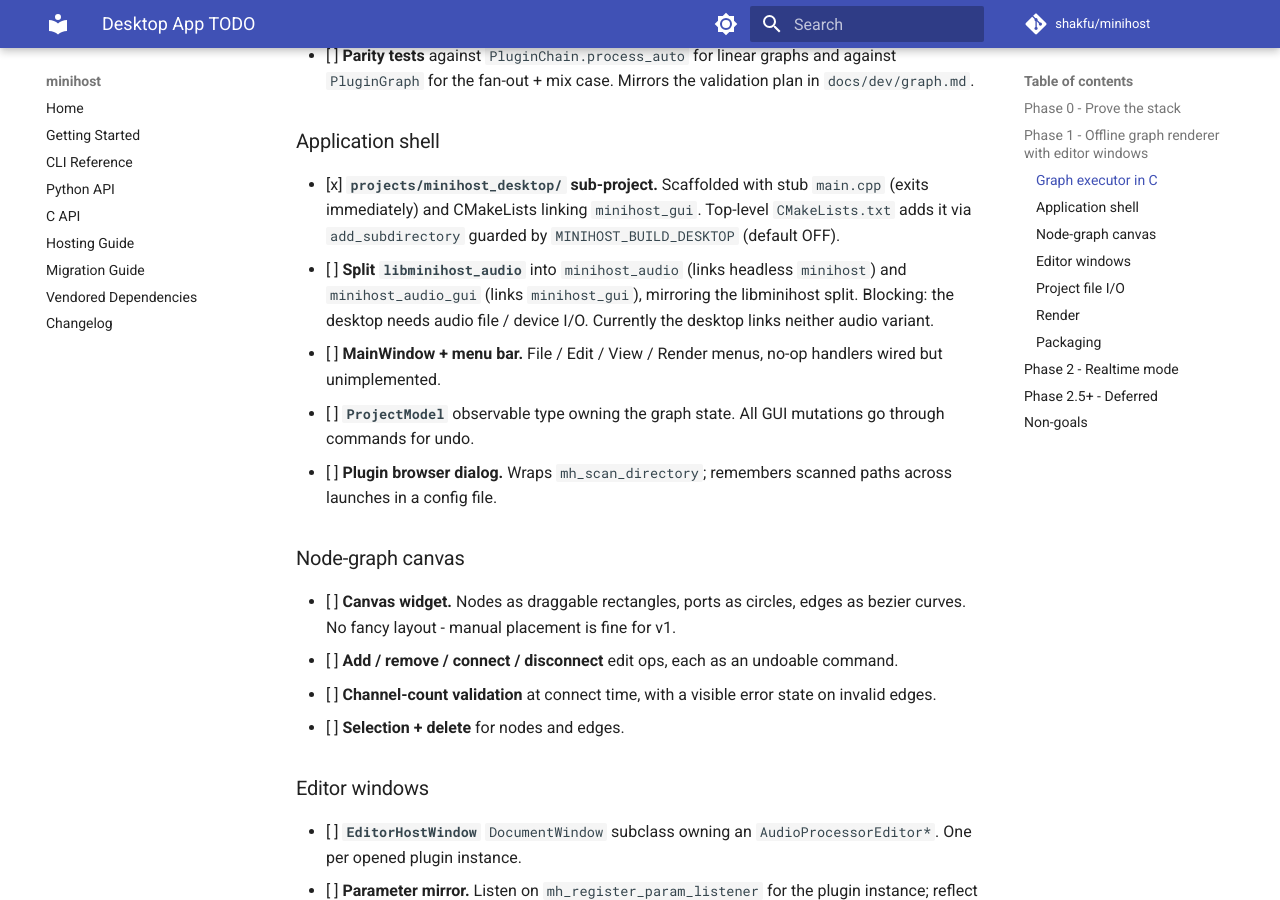
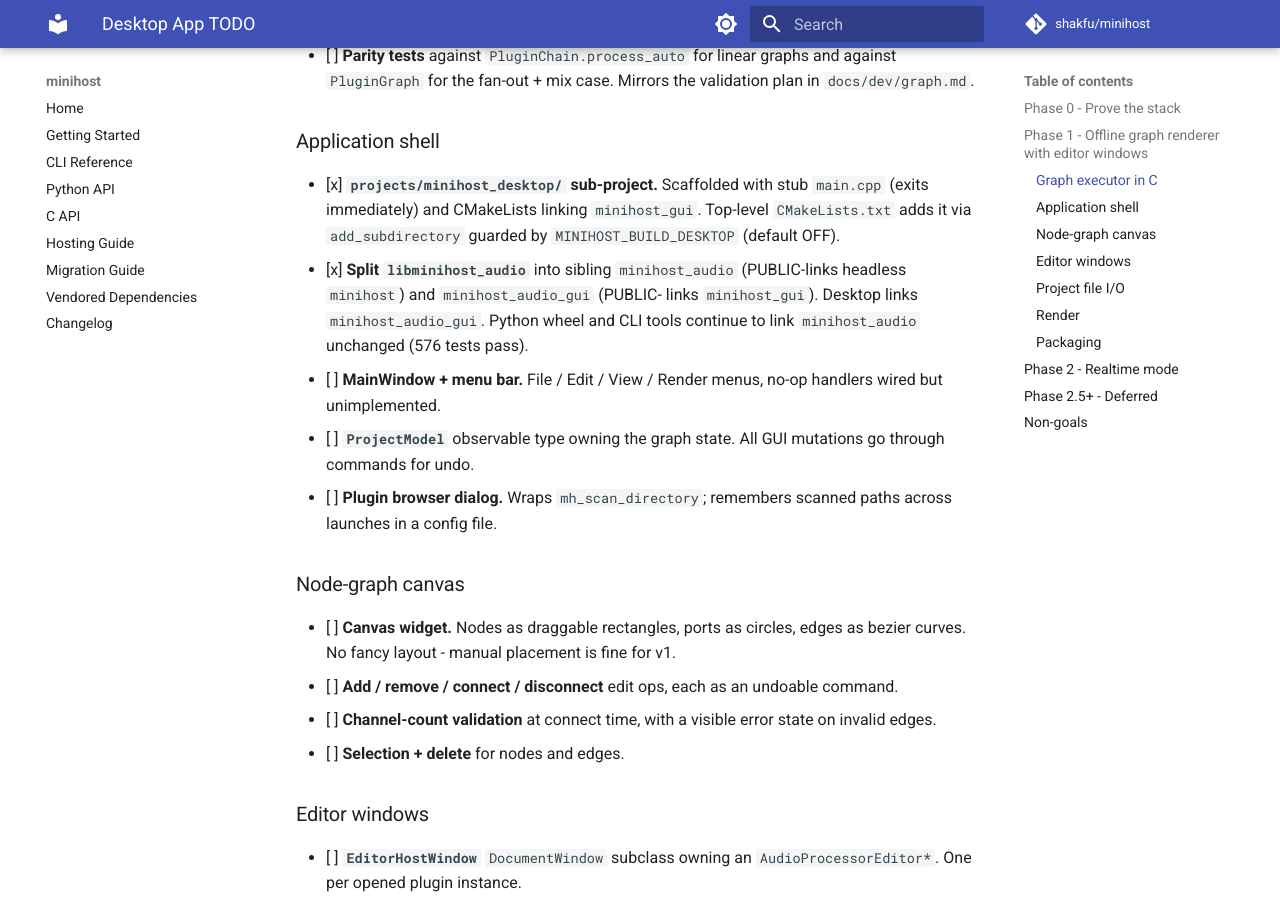
Before and after one commit to shakfu/minihost, an MkDocs documentation site: the page built from docs/dev/desktop_app_todo.md, in a window 1280 px wide and 900 px high, scrolled down 1136 px. Built offline with MkDocs 1.6.1 and Material for MkDocs 9.7.7, drawn with Linux system fonts in a browser that asks for light colours; comment, search, counter and statistics services are not loaded.

Commit message:
skeletal

```diff
--- a/docs/dev/desktop_app_todo.md
+++ b/docs/dev/desktop_app_todo.md
@@ -56,11 +56,11 @@ revisiting before further investment.
   stub `main.cpp` (exits immediately) and CMakeLists linking
   `minihost_gui`. Top-level `CMakeLists.txt` adds it via
   `add_subdirectory` guarded by `MINIHOST_BUILD_DESKTOP` (default OFF).
-- [ ] **Split `libminihost_audio`** into `minihost_audio` (links
-  headless `minihost`) and `minihost_audio_gui` (links `minihost_gui`),
-  mirroring the libminihost split. Blocking: the desktop needs audio
-  file / device I/O. Currently the desktop links neither audio
-  variant.
+- [x] **Split `libminihost_audio`** into sibling `minihost_audio`
+  (PUBLIC-links headless `minihost`) and `minihost_audio_gui` (PUBLIC-
+  links `minihost_gui`). Desktop links `minihost_audio_gui`. Python
+  wheel and CLI tools continue to link `minihost_audio` unchanged
+  (576 tests pass).
 - [ ] **MainWindow + menu bar.** File / Edit / View / Render menus,
   no-op handlers wired but unimplemented.
 - [ ] **`ProjectModel`** observable type owning the graph state. All
```
Also changed, not shown: 2 other files.
